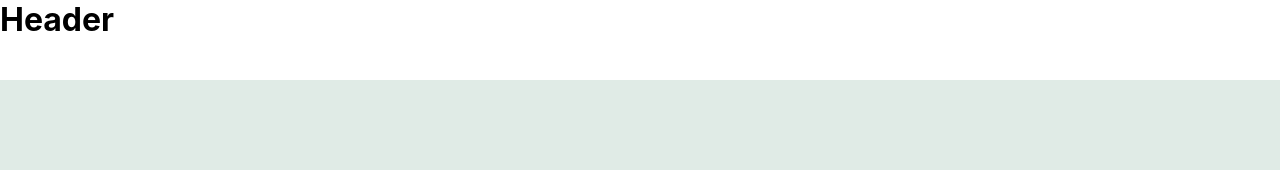
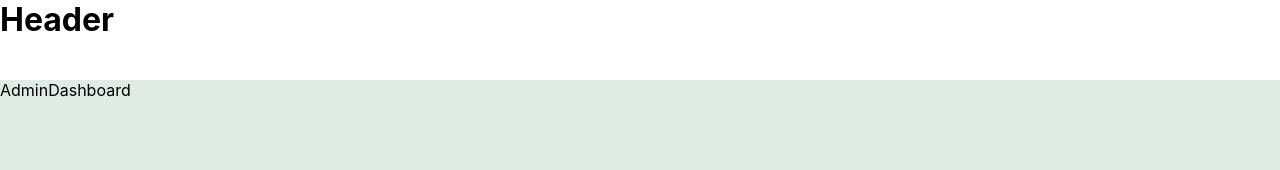
Before and after one commit to Rasheedsheikh/Practice-react-m, a React (Create React App) app: page /admindashboard in a window 1280 px wide. Shown: the top 170 px of the page. Built offline with nearby package versions, Linux system fonts and the light colour scheme.

Commit message:
router dom app changes

```diff
--- a/src/App.js
+++ b/src/App.js
@@ -1,4 +1,6 @@
+import { Route, Routes } from 'react-router-dom';
 import './App.css';
+import AdminDashboard from './Components/AdminDashboard/AdminDashboard';
 import Header from './Components/Header/Header';
 
 function App() {
@@ -6,11 +8,9 @@ function App() {
     <div className="app-container">
       <Header />
       <main className='main-content'>
-        {/* <Routes>
-          <Route exact path='/clients' element={Clients} />
-
-          <Route exact path='/login' element={<Login />} />
-        </Routes> */}
+        <Routes>
+          <Route exact path='/admindashboard' element={<AdminDashboard />} />
+        </Routes>
       </main>
     </div>
   );
--- /dev/null
+++ b/src/Components/AdminDashboard/AdminDashboard.js
@@ -0,0 +1,9 @@
+import React from 'react'
+
+const AdminDashboard = () => {
+    return (
+        <div>AdminDashboard</div>
+    )
+}
+
+export default AdminDashboard
--- a/src/index.js
+++ b/src/index.js
@@ -3,11 +3,14 @@ import ReactDOM from 'react-dom/client';
 import './index.css';
 import App from './App';
 import reportWebVitals from './reportWebVitals';
+import { BrowserRouter } from 'react-router-dom';
 
 const root = ReactDOM.createRoot(document.getElementById('root'));
 root.render(
   <React.StrictMode>
-    <App />
+    <BrowserRouter>
+      <App />
+    </BrowserRouter>
   </React.StrictMode>
 );
 
```
Also changed, not shown: src/Components/AdminDashboard/AdminDashboard.css (added).
